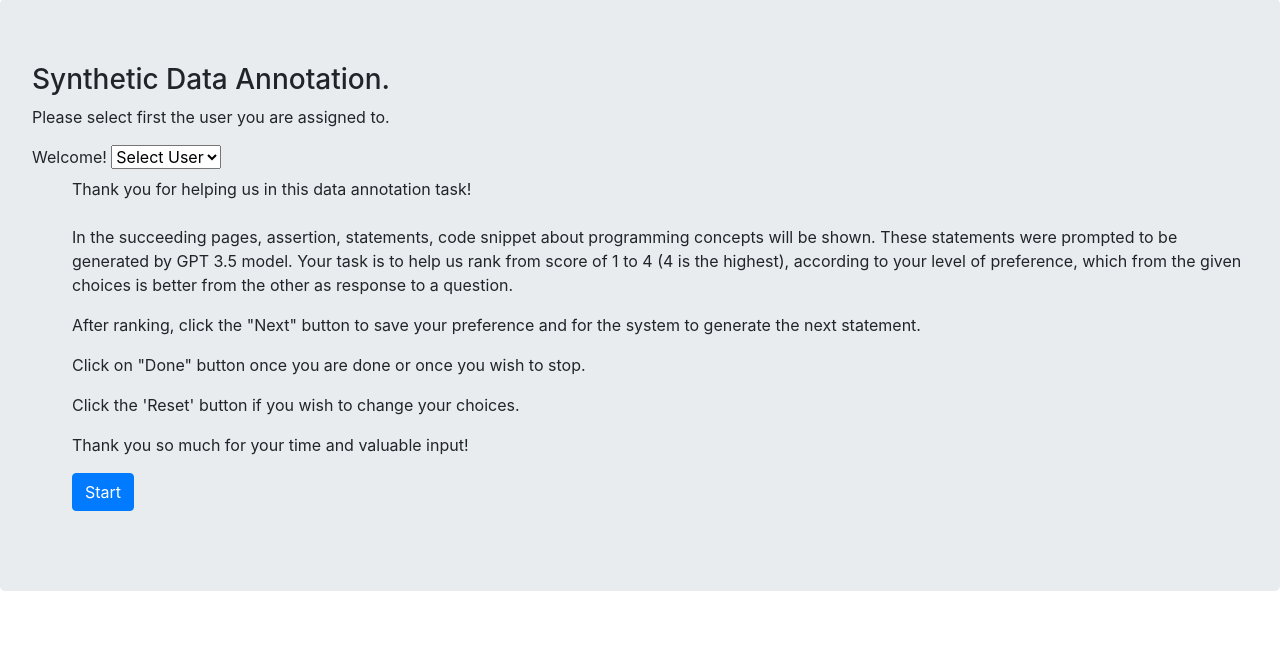
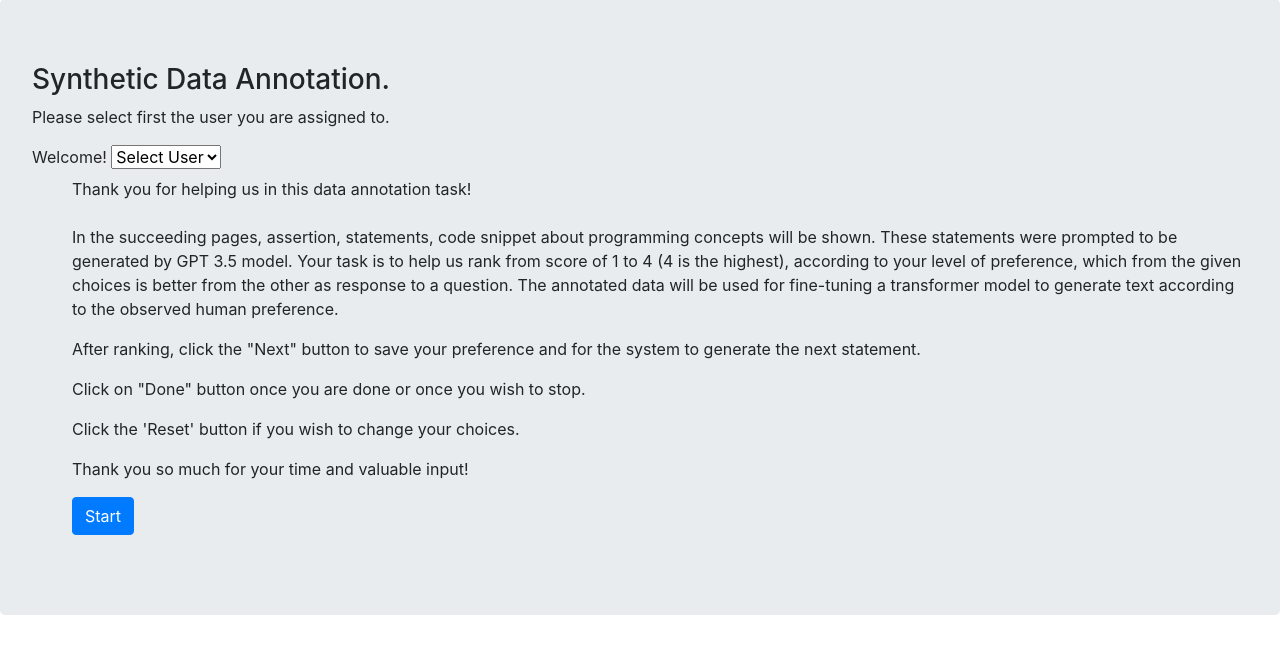
Before and after one commit to JulzPerez/DataAnnotation, a Flask app: page / in a window 1280 px wide. Shown: the part 57-711 px from the top of the page. Run offline with Flask 3, Linux system fonts and the light colour scheme; some libraries are stand-ins or nearby versions.

Commit message:
bav label 2

```diff
--- a/templates/instruction.html
+++ b/templates/instruction.html
@@ -42,7 +42,7 @@
                         <p>
                         Thank you for helping us in this data annotation task! <br><br>
                         In the succeeding pages, assertion, statements, code snippet about programming concepts will be shown. These statements were prompted to be generated by GPT 3.5 model.
-                        Your task is to help us rank from score of 1 to 4 (4 is the highest), according to your level of preference, which from the given choices is better from the other as response to a question.
+                        Your task is to help us rank from score of 1 to 4 (4 is the highest), according to your level of preference, which from the given choices is better from the other as response to a question. The annotated data will be used for fine-tuning a transformer model to generate text according to the observed human preference.
 
                         </p>
 
```
